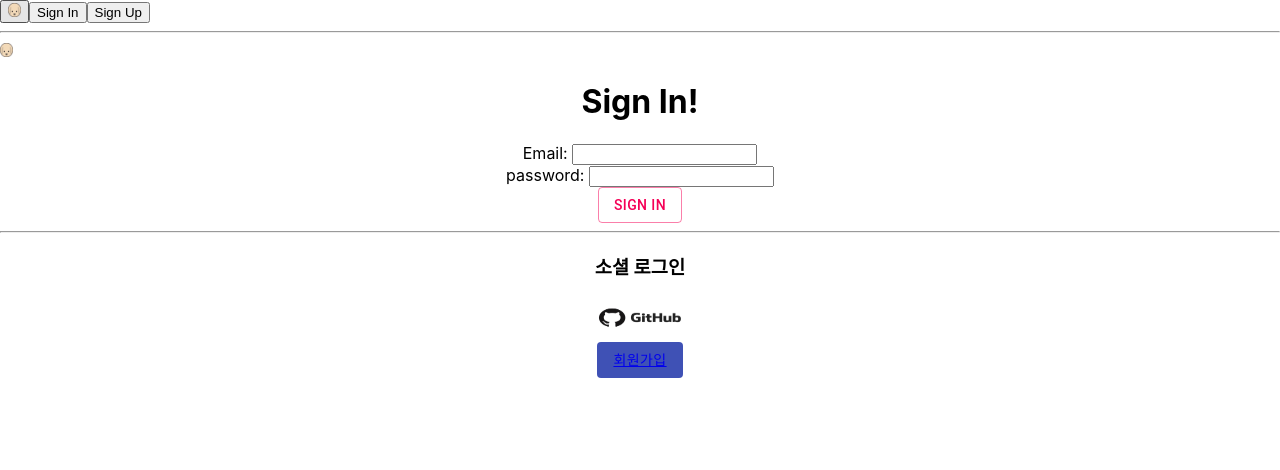
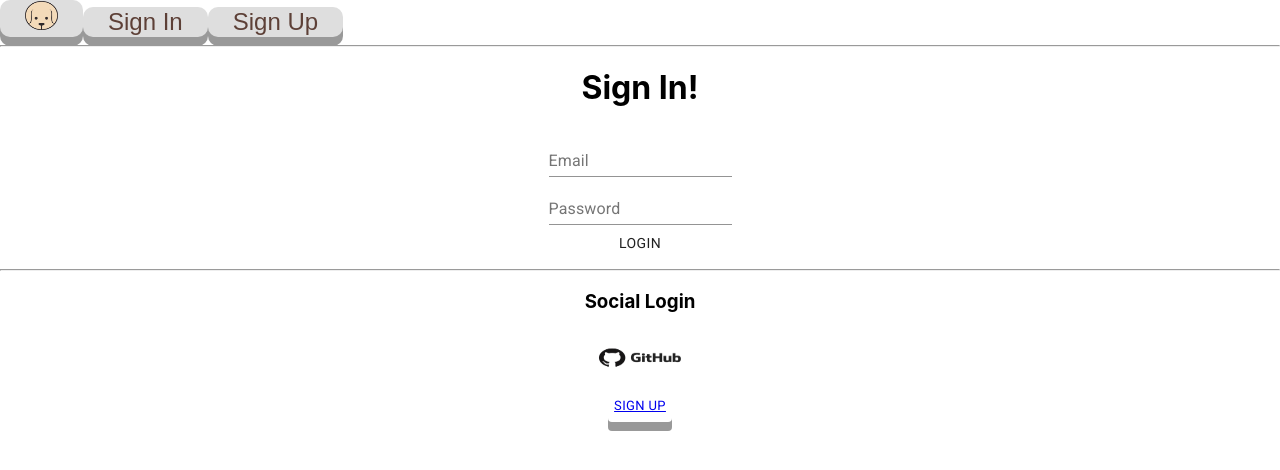
Before and after one commit to codestates/petchu-client, a React (Create React App) app in the folder petchu/: page /signin in a window 1280 px wide. Shown: the top 470 px of the page. Built offline with nearby package versions, Linux system fonts and the light colour scheme; no server answers.

Commit message:
feat cssAllPages

```diff
--- a/petchu/package.json
+++ b/petchu/package.json
@@ -12,6 +12,7 @@
     "@testing-library/user-event": "^12.2.0",
     "antd": "^4.8.2",
     "axios": "^0.21.0",
+    "fontsource-roboto": "^3.0.3",
     "react": "^17.0.1",
     "react-dom": "^17.0.1",
     "react-router-dom": "^5.2.0",
--- a/petchu/src/homepage/LogOutHomePage.js
+++ b/petchu/src/homepage/LogOutHomePage.js
@@ -1,10 +1,12 @@
 import React from "react";
-import { Link, Switch, Route, Redirect, withRouter } from "react-router-dom";
+import { Link, Switch, Route, withRouter } from "react-router-dom";
 import axios from "axios";
 import SignIn from "./SignIn";
 import SignUp from "./SignUp";
 import logo from "../images/logo.png";
-import Main from "./Main";
+import './button.css'
+
+
 
 axios.defaults.withCredentials = true;
 class LogOutHomePage extends React.Component {
@@ -16,21 +18,21 @@ class LogOutHomePage extends React.Component {
       <div>
         <header>
           <Link to="/">
-            <button>
+            <button className="click" >
               <img
                 className="logo"
                 src={logo}
-                width="13"
-                height="14"
+                width="33"
+                height="29"
                 alt="홈"
               ></img>
             </button>
           </Link>
           <Link to="/signin">
-            <button>Sign In</button>
+            <button className="click" >Sign In</button>
           </Link>
           <Link to="/signup">
-            <button>Sign Up</button>
+            <button className="click" >Sign Up</button>
           </Link>
         </header>
         <hr />
@@ -59,4 +61,4 @@ class LogOutHomePage extends React.Component {
   }
 }
 
-export default withRouter(LogOutHomePage);
+export default withRouter(LogOutHomePage)
--- a/petchu/src/homepage/LoginHomePage.js
+++ b/petchu/src/homepage/LoginHomePage.js
@@ -3,8 +3,9 @@ import { withRouter, Link, Route, Switch } from "react-router-dom";
 import axios from "axios";
 import MyPage from "./MyPage";
 import logo from "../images/logo.png";
-import Main from "./Main";
 import MyPostList from "./MyPostList";
+import './button.css'
+
 axios.defaults.withCredentials = true;
 //수정
 class LoginHomePage extends React.Component {
@@ -29,32 +30,32 @@ class LoginHomePage extends React.Component {
     return (
       <div>
         <header>
-          <label>Nick name</label>
-          <div>{this.props.userinfo.nickname}</div>
+
+          <label>{this.props.userinfo.nickname}</label>
           <Link to="/">
-            <button>
+            <button className="click">
               <img
                 className="logo"
                 src={logo}
-                width="13"
-                height="14"
+                width="33"
+                height="29"
                 alt="Home"
               ></img>
             </button>
           </Link>
           <Link to="/mypage">
-            <button>MyPage</button>
+            <button className="click">MyPage</button>
           </Link>
 
           <Link to="/mypostlist">
-            <button>My Post List</button>
+            <button className="click">My Post List</button>
           </Link>
 
           <Link to="/writenewpost">
-            <button>WriteNewPost</button>
+            <button className="click"> WriteNewPost</button>
           </Link>
 
-          <button onClick={this.handleSignOut}>Log Out</button>
+          <button className="click" onClick={this.handleSignOut}>Log Out</button>
         </header>
         <hr />
         <main>
--- a/petchu/src/homepage/MyPage.js
+++ b/petchu/src/homepage/MyPage.js
@@ -1,6 +1,10 @@
 import React from "react";
 import { withRouter } from "react-router-dom";
 import axios from "axios";
+import 'fontsource-roboto';
+import TextField from '@material-ui/core/TextField';
+
+import './button.css'
 
 axios.defaults.withCredentials = true;
 class MyPage extends React.Component {
@@ -15,11 +19,9 @@ class MyPage extends React.Component {
         this.editUserInfo = this.editUserInfo.bind(this);
         this.handleInputedit = this.handleInputedit.bind(this);
     }
-
     handleInputedit = (key) => (e) => {
         this.setState({ [key]: e.target.value });
     };
-
     editUserInfo = async () => {
         await axios
             .put("http://localhost:8001/user/useredit", {
@@ -34,8 +36,8 @@ class MyPage extends React.Component {
                 }
             });
     };
-
     render() {
+        const { classes } = this.props;
         return (
             <div>
                 <p>
@@ -43,20 +45,19 @@ class MyPage extends React.Component {
                     <span>{this.state.email}</span>
                 </p>
                 <p>
-          <label>nickname :</label>
-          <input
-            placeholder={
+                    <TextField id="standard-basic" label="nickname"
+                        input placeholder={
                             this.props.userinfo.nickname
                                 ? this.props.userinfo.nickname
                                 : "닉네임을 입력하세요"
                         }
                         onChange={this.handleInputedit("nickname")}
                     />
+
                 </p>
                 <p>
-          <label>petInfo :</label>
-          <input
-            placeholder={
+                    <TextField id="standard-basic" label="petInfo"
+                        input placeholder={
                             this.props.userinfo.petinfo
                                 ? this.props.userinfo.petinfo
                                 : "반려동물 정보를 입력하세요"
@@ -65,8 +66,9 @@ class MyPage extends React.Component {
                     />
                 </p>
                 <p>
-          <label>socialInfo :</label>
-          <input
+                    <TextField id="standard-basic" label="socialInfo"
+
+                        input
                         placeholder={
                             this.props.userinfo.socialinfo
                                 ? this.props.userinfo.socialinfo
@@ -75,9 +77,9 @@ class MyPage extends React.Component {
                         onChange={this.handleInputedit("socialinfo")}
                     />
                 </p>
-        <button className="finishediting" onClick={this.editUserInfo}>
-          수정완료
-        </button>
+                <button className="click" onClick={this.editUserInfo}>Edit </button>
+
+
             </div>
         );
     }
--- a/petchu/src/homepage/SignIn.js
+++ b/petchu/src/homepage/SignIn.js
@@ -5,7 +5,11 @@ import logo from "../images/logo.png";
 import gitlogo from "../images/github.jpg";
 //import ContainedButtons from "./ContainedButtons";
 //import { makeStyles } from '@material-ui/core/styles';
-import Button from "@material-ui/core/Button";
+import { makeStyles } from '@material-ui/core/styles';
+import Button from '@material-ui/core/Button';
+import TextField from '@material-ui/core/TextField';
+import './button.css'
+
 
 axios.defaults.withCredentials = true;
 //<button type='submit' onClick={this.handleSignin}>Sing In</button>
@@ -51,47 +55,33 @@ class SignIn extends React.Component {
   render() {
     return (
       <div>
-        <div>
-          <img
-            className="logo"
-            src={logo}
-            width="13"
-            height="14"
-            alt="띠용"
-          ></img>
-        </div>
+
+
         <center>
           <h1>Sign In!</h1>
           <form onSubmit={(e) => e.preventDefault()}>
             <div>
-              <label>Email: </label>{" "}
-              <input
-                type="email"
+              <TextField id="standard-basic" label="Email"
+                input type="email"
                 onChange={this.handleInputValue("email")}
-              ></input>
+              />
               <br />
-              <label>password: </label>{" "}
-              <input
-                type="password"
+              <TextField id="standard-basic" label="Password"
+                input type="password"
                 onChange={this.handleInputValue("password")}
-              ></input>
+              />
             </div>
             <div>
-              <Button
-                variant="outlined"
-                color="secondary"
-                type="submit"
-                onClick={this.handleSignin}
-              >
-                Sign in
-              </Button>
+
+              <Button onClick={this.handleSignin}>Login </Button>
             </div>
             <div className="alert-box">{this.state.errorMessage}</div>
           </form>
           <hr></hr>
           <div>
-            <h3>소셜 로그인</h3>
+            <h3>Social Login</h3>
             <div>
+              <Button >
                 <a href="https://github.com/login/oauth/authorize?client_id=9a27c45004303e2ce020&redirect_uri=http://localhost:8001/oauth/github">
                   <img
                     className="logo"
@@ -99,17 +89,17 @@ class SignIn extends React.Component {
                     width="100"
                     height="40"
                   ></img>
-              </a>
+                </a></Button>
             </div>
 
             <div>
-              <Button variant="contained" color="primary" disableElevation>
-                <Link to="/signup">회원가입</Link>
+              <Button className='click' size='small'>
+                <Link to="/signup">Sign Up</Link>
               </Button>
             </div>
           </div>
         </center>
-      </div>
+      </div >
     );
   }
 }
--- a/petchu/src/homepage/SignUp.js
+++ b/petchu/src/homepage/SignUp.js
@@ -1,6 +1,8 @@
 import React from "react";
 import { Link, withRouter } from "react-router-dom";
 import axios from "axios";
+import Button from '@material-ui/core/Button';
+import TextField from '@material-ui/core/TextField';
 axios.defaults.withCredentials = true;
 class SignUp extends React.Component {
   constructor(props) {
@@ -103,48 +105,46 @@ class SignUp extends React.Component {
         </center>
         <Link to="signup"></Link>
         <div>
-          <label>username :</label>
-          <input
-            type="input-text"
+          <TextField id="standard-basic" label="username"
+            input type="input-text"
             onChange={this.handleInputvalue("username")}
             placeholder="이름을 입력하세요"
-          ></input>
+          />
         </div>
         <div>
-          <label>nickname :</label>
-          <input
-            type="input-text"
+          <TextField id="standard-basic" label="nickname"
+            input type="input-text"
             onChange={this.handleInputvalue("nickname")}
             placeholder="별명을 입력하세요"
-          ></input>
+          />
         </div>
         <div>
-          <label>email</label>
-          <input
-            type="email"
+          <TextField id="standard-basic" label="email"
+            input type="email"
             onChange={this.handleInputvalue("email")}
             placeholder="이메일을 입력하세요"
-          ></input>
+          />
+
           <div>{this.state.alertemail}</div>
           <div>
-            <label>password</label>
-            <input
-              type="password"
+            <TextField id="standard-basic" label="password"
+              input type="password"
               onChange={this.handleInputvalue("password")}
               placeholder="비밀번호를 입력하세요"
-            ></input>
+            />
+
           </div>
         </div>
-        <label>check password</label>
-        <input
-          type="password"
+        <TextField id="standard-basic" label="check password"
+          input type="password"
           onChange={this.handleInputvalue("passwordcheck")}
           placeholder="비밀번호를 입력하세요"
-        ></input>
+        />
+
         <div>{this.state.alertpassword}</div>
+        <Button onClick={this.clickSignUp}>회원가입완료 </Button>
 
-        <button onClick={this.clickSignUp}> 회원가입 완료</button>
-        <Link to="/signin">로그인을 하세요</Link>
+
         <div className="alert-box">{this.state.errorMessage}</div>
       </div>
     );
--- /dev/null
+++ b/petchu/src/homepage/button.css
@@ -0,0 +1,20 @@
+.click {
+    display: inline-block;
+    padding: 1px 25px;
+    font-size: 24px;
+    cursor: pointer;
+    text-align: center;
+    text-decoration: none;
+    outline: none;
+    color:#5D4037;
+    background-color: #DEDEDE;
+    border: none;
+    border-radius: 10px;
+    box-shadow: 0 9px #999;
+  }
+  .click:hover {background-color: #D2D2D2}
+  .click:active {
+    background-color: #AAAAAA;
+    box-shadow: 0 5px #666;
+    transform: translateY(4px);
+  }
```
Also changed, not shown: 1 other file (tests, documents, lock files or other folders). Lines whose indentation alone changed are shown as unchanged.
